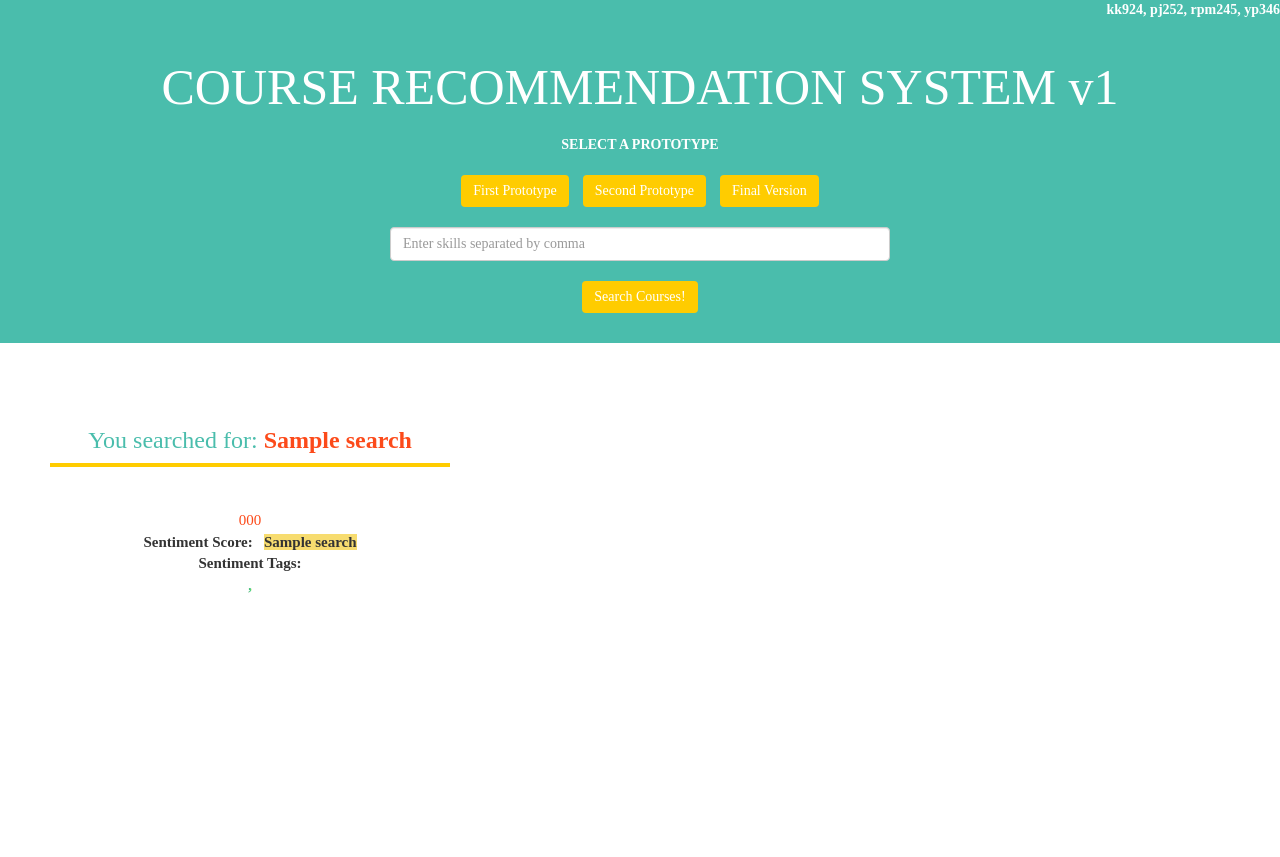
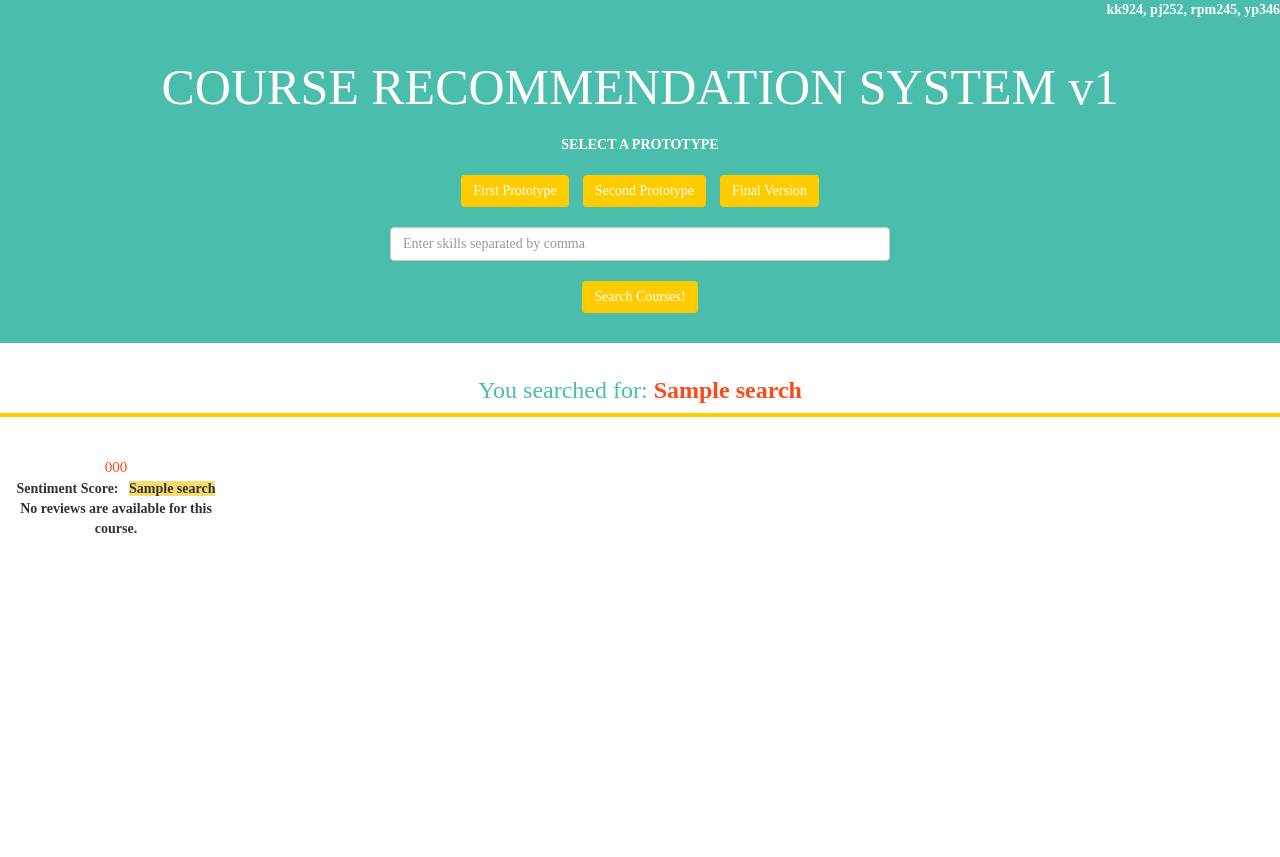
Before and after one commit to yp346/CS4300sp2017-prky, a Django app: template project_template/templates/project_template/index.html in a window 1280 px wide. After the commit the page ends 533 px from the top, so only its background shows below. Run offline with Django 3.2, Linux system fonts and the light colour scheme; the template is opened without the code that fills it: most values are stand-ins (such as "Sample title", 1, 10 or a date in 2020); parts of the project's set-up code (start-up, migrations or seed data) failed here and were passed over; some libraries are stand-ins or nearby versions.

Commit message:
UI boxes and tags

```diff
--- a/mysite/static/main.css
+++ b/mysite/static/main.css
@@ -95,3 +95,55 @@ background-clip: text;
     right:0px;
     margin-right: -200px;
 }
+
+.col-xs-5ths,
+.col-sm-5ths,
+.col-md-5ths,
+.col-lg-5ths {
+    position: relative;
+    min-height: 1px;
+    padding-right: 20px;
+    padding-left: 20px;
+}
+
+.col-xs-5ths {
+    width: 20%;
+    float: left;
+}
+
+@media (min-width: 768px) {
+    .col-sm-5ths {
+        width: 20%;
+        float: left;
+    }
+}
+
+@media (min-width: 992px) {
+    .col-md-5ths {
+        width: 20%;
+        float: left;
+    }
+}
+
+@media (min-width: 1200px) {
+    .col-lg-5ths {
+        width: 20%;
+        float: left;
+    }
+}
+
+.user-tags {
+    border: 3px;
+    border-style: solid;
+    display: inline-block;
+    border-radius: 15px;
+    padding: 3px 5px 3px 5px;
+}
+
+.text-center {
+    text-align:center;
+}
+
+.set-font {
+    font-family: Futura;
+}
--- a/project_template/templates/project_template/index.html
+++ b/project_template/templates/project_template/index.html
@@ -111,11 +111,13 @@
 {% if second_select != "True" %}
 {% if version == "Final" %}
 <div class="row">
-    <div class="col-md-2">
+    {% if overall_op %}
+    <div class="you-searched-for">
         <h3 align="center">Overall Courses </h3></div>
+    {% endif %}
     <br>
     {% for course in overall_op %}
-    <div class="col-md-2">
+    <div class="col-md-5ths col-xs-6">
     <!--<span style="color:#fc4a1a"><b>{{course.0}}</b></span>-->
     <br> <a target="_blank" href="{{course.1}}" style="color:#fc4a1a">{{course.0}}</a><br><br>
     </div>
@@ -144,13 +146,14 @@
     </div>
 </div>
 {% else %}
-<div class="display-urls">
+<div class="row">
     <div class="you-searched-for">
-        <h3>You searched for: <b style="color:#fc4a1a">{{search}}</b></h3></div>
+        <h3 align="center">You searched for: <b style="color:#fc4a1a">{{search}}</b></h3></div>
     <br>
     {% for line in search_query %}
+    <div class="col-md-5ths col-xs-6 text-center set-font">
     <!--<span style="color:#fc4a1a"><b>{{line.1}}</b></span>-->
-    <br> <a target="_blank" href="{{line.2}}" style="color:#fc4a1a">{{line.1}}</a>
+    <br> <a target="_blank" href="{{line.2}}" style="color:#fc4a1a; font-size:15px">{{line.1}}</a>
     <br><b> Sentiment Score: &nbsp;
     {% if line.0 > "0.0" %}
     <span style="background-color:#82e0aa; width:60px">{{line.0}}</span>
@@ -160,15 +163,24 @@
     <span style="background-color:#f7dc6f; width:60px">{{line.0}}</span>
     {% endif %}
 </b><br>
-    {% if line.3 == "" and line.4 == "" %}
+    {% if not line.3 and not line.4 %}
     <b>No reviews are available for this course.</b>
     {% else %}
     <b>Sentiment Tags: </b><br>
-    <b><span class="rainbow_positive">{{line.3}}, </span><br>
-        <span class="rainbow_negitive">{{line.4}}</span></b><br><br>
+    <div>
+        {% for tag in line.3 %}
+        <p class="user-tags text-center">{{tag}}</p>
+        {% endfor %}
+        {% for tag in line.4 %}
+        <p class="user-tags text-center">{{tag}}</p>
+        {% endfor %}
+    </div>
+    <!--<b><span class="rainbow_positive">{{line.3}}, </span><br>
+        <span class="rainbow_negitive">{{line.4}}</span></b>-->
     {% endif %}
+    </div>
     {% endfor %}
-    </div>
+
 </div>
     {% endif %}
 {% endfor %}
--- a/project_template/test.py
+++ b/project_template/test.py
@@ -290,7 +290,7 @@ def tfidf_sentiment_sim_weighted_2(q):
         skill_tag_list = review_tag_list[i]
         for j in range(len(final_return_list[i])):
             t = final_return_list[i][j]
-            temp.append((t[0], t[1], t[2], ', '.join(skill_tag_list[j][3:][::-1]), ', '.join(skill_tag_list[j][:3][::-1])))
+            temp.append((t[0], t[1], t[2], skill_tag_list[j][3:][::-1], skill_tag_list[j][:3][::-1]))
         final_list.append(temp)
 
     return final_list
```
Also changed, not shown: 1 other file.
